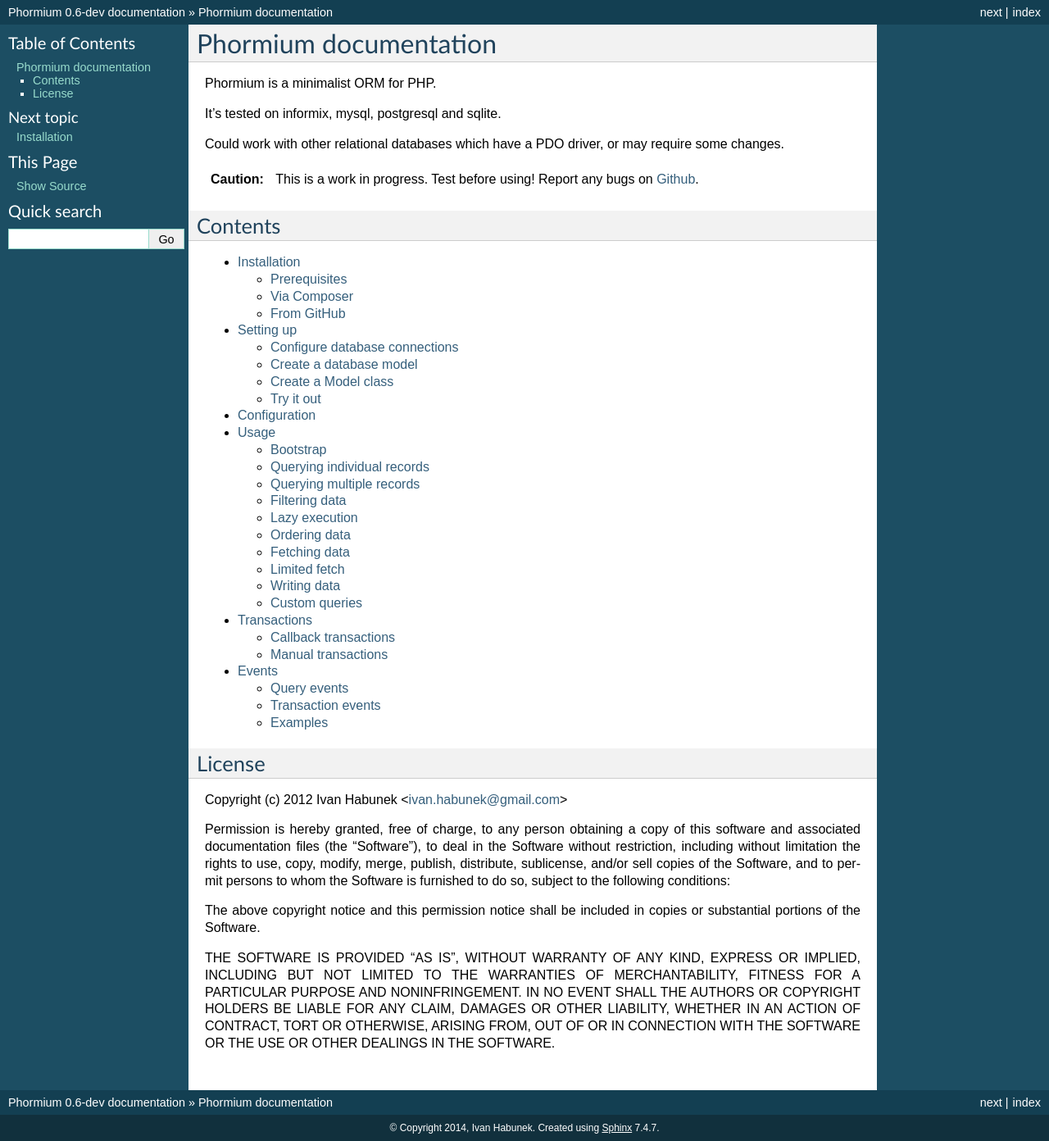
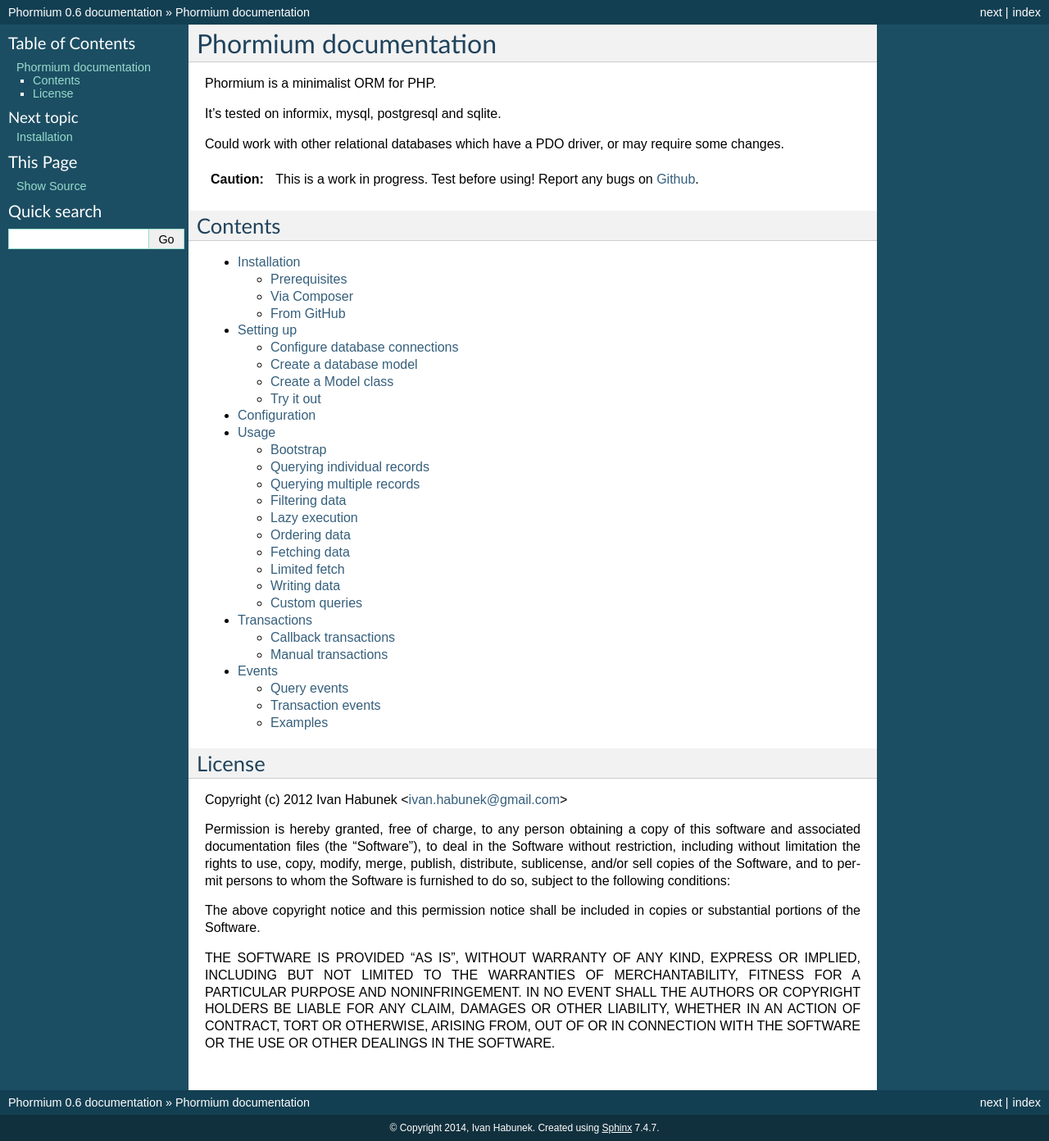
Before and after one commit to ihabunek/phormium, a Sphinx documentation site: the page built from docs/index.rst, in a window 1280 px wide. Shown: the whole page at 82% size. Built offline with Sphinx 7.4.7, drawn with Linux system fonts in a browser that asks for light colours.

Commit message:
Bumped version to 0.6

```diff
--- a/docs/conf.py
+++ b/docs/conf.py
@@ -65,7 +65,7 @@
 # The short X.Y version.
 version = '0.6'
 # The full version, including alpha/beta/rc tags.
-release = '0.6-dev'
+release = '0.6'
 
 # The language for content autogenerated by Sphinx. Refer to documentation
 # for a list of supported languages.
```
Also changed, not shown: CHANGELOG.md (+8 -8 lines).
